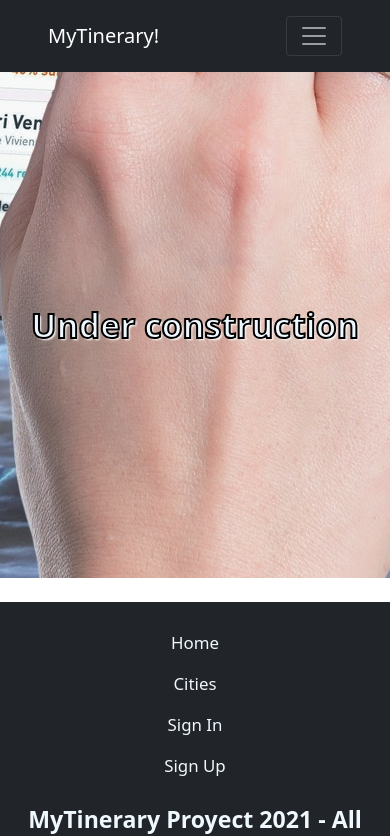
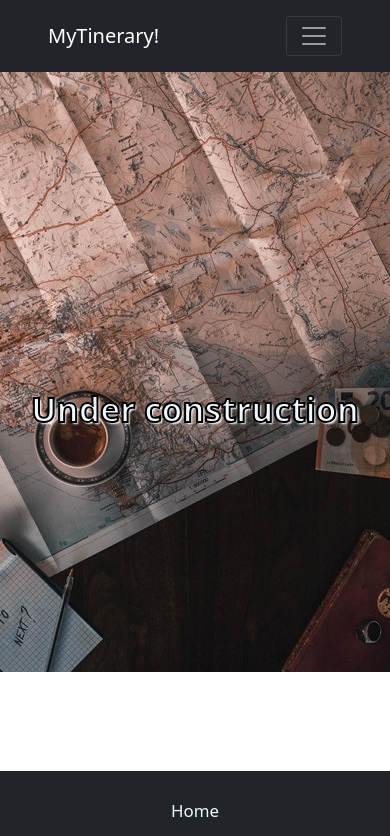
Before and after one commit to GabrielCejas/mytinerary-CejasGabriel, a React (Create React App) app in the folder frontend/: page /Cities/1 in a window 390 px wide. Shown: the top 836 px of the page. Built offline with nearby package versions, Linux system fonts and the light colour scheme; no server answers.

Commit message:
terminaciones de estilo

```diff
--- a/frontend/src/components/CityCards.js
+++ b/frontend/src/components/CityCards.js
@@ -7,26 +7,29 @@ import { Link } from "react-router-dom";
 function CityCards() {
   const [cities, setCities] = useState([]);
   const [filter, setFilter] = useState("");
+
   useEffect(() => {
     axios
       .get("http://localhost:4000/api/cities")
       .then((res) => setCities(res.data.response));
   }, []);
 
- const city = cities.filter((city) => {
+  const city = cities.filter((city) => {
     if (filter === "") {
       return city;
-    } else if (city.name.toString().toLowerCase().startsWith(filter.name.toString().toLowerCase().trim())) {
+    } else if (
+      city.name.toString().toLowerCase().startsWith(filter.name.toString().toLowerCase().trim())
+    ) {
       return city;
     }
-  })
-
+  });
+  console.log(filter.name);
   return (
     <>
       <div className="pageCity">
         <h1>Cities</h1>
       </div>
-      <Form className="col-xl-6">
+      <Form className="col-xl-6 col-sm-4 col-5">
         <Form.Group className="mb-3">
           <Form.Label>Search for a city</Form.Label>
           <Form.Control
@@ -39,24 +42,30 @@ function CityCards() {
           />
         </Form.Group>
       </Form>
-      {(city.length > 0) ? city.map((City) => {
+      {city.length > 0 ? (
+        city.map((City) => {
           let photos = require(`../assets/${City.photo}`).default;
           return (
             <Container key={City.id}>
-              <Card>
+              <Card className="my-3">
                 <Card.Img variant="top" src={photos} />
                 <Card.Body>
                   <Card.Title>{City.name}</Card.Title>
                   <Card.Title>{City.country}</Card.Title>
                   <Card.Text className="mb-4">{City.description}</Card.Text>
-                  <Link className="buttonCities" to={`/Cities/${City._id}`}>
+                  <Link className="buttonCities m-3" to={`/Cities/${City._id}`}>
                     Information
                   </Link>
                 </Card.Body>
               </Card>
             </Container>
           );
-        }): <Alert className="col-xl-6" variant= 'warning'>The city was not found</Alert>}
+        })
+      ) : (
+        <Alert className="col-xl-6" variant="warning">
+          The city was not found
+        </Alert>
+      )}
     </>
   );
 }
--- a/frontend/src/index.css
+++ b/frontend/src/index.css
@@ -182,7 +182,7 @@ footer h3 {
   background-position: top;
   margin-left: auto;
   margin-right: auto;
-  height: 60vh;
+  height: 80vh;
   margin-bottom: 1vh;
   display: flex;
   justify-content: center;
@@ -196,7 +196,7 @@ footer h3 {
   -webkit-text-stroke: 2px rgb(0, 0, 0);
 }
 
-@media (max-width: 425px) {
+@media (max-width: 500px) {
   body {
     padding-bottom: 60vh;
   }
@@ -205,6 +205,12 @@ footer h3 {
   }
   .img h3 {
     text-align: center;
+  }
+  .imgItynerari {
+    background-image: url("./assets/itinerarioMobil.jpg");
+  }
+  .pageCity {
+    background-image: url("./assets/mapMovil.jpg");
   }
 }
 @media (max-width: 375px) {
--- a/frontend/src/pages/Itinerary.js
+++ b/frontend/src/pages/Itinerary.js
@@ -30,7 +30,7 @@ function Itinerary() {
               <Card.Text>{itinerary.description}</Card.Text>
             </Card.Body>
           </Card>
-          <Button eventkey={2} as={Link} to="/Cities">
+          <Button className="my-3 text-light bg-dark" eventkey={2} as={Link} to="/Cities">
             Back to Cities
           </Button>
         </Container>
```
Also changed, not shown: frontend/src/assets/itinerarioMobil.jpg (added), frontend/src/assets/mapMovil.jpg (added).
